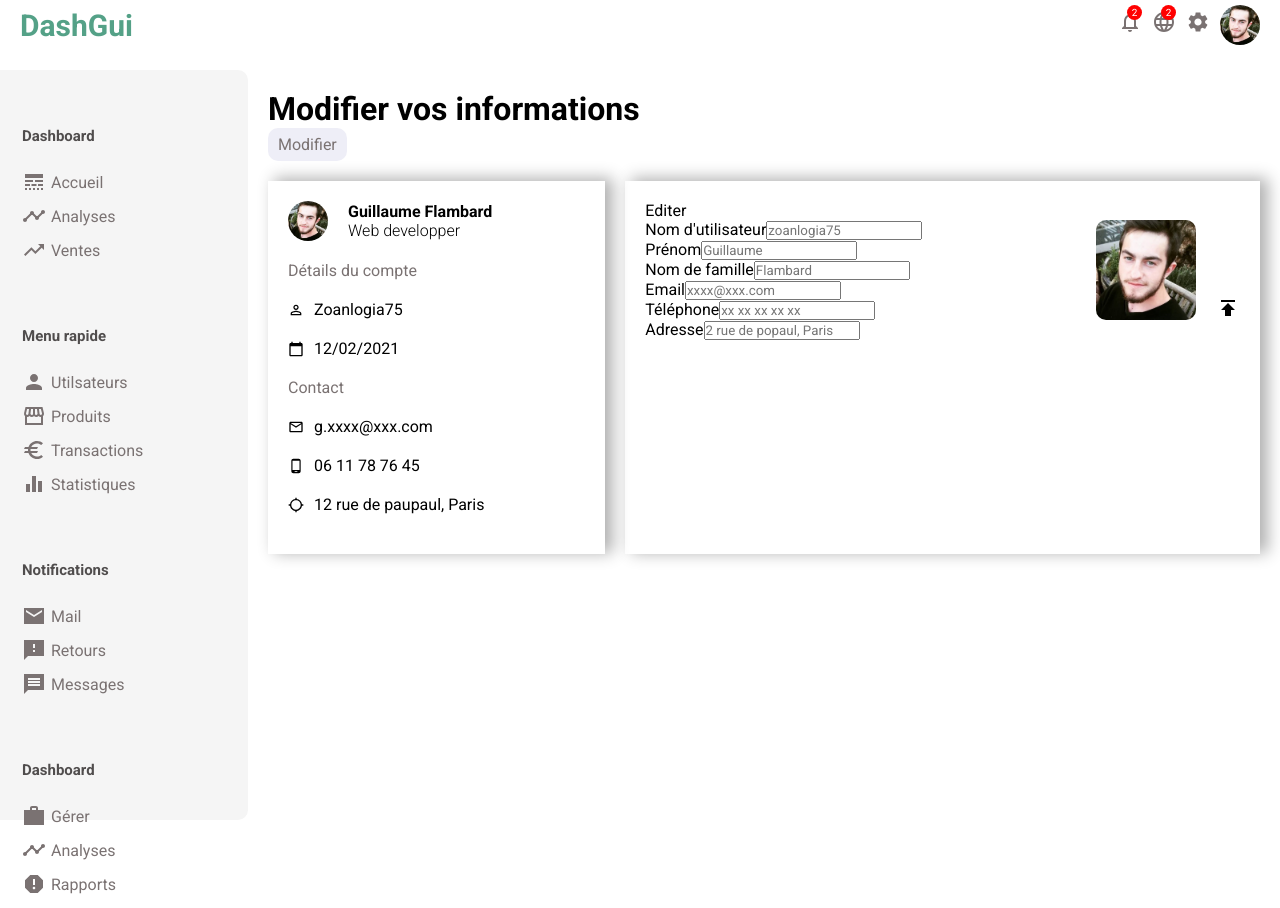
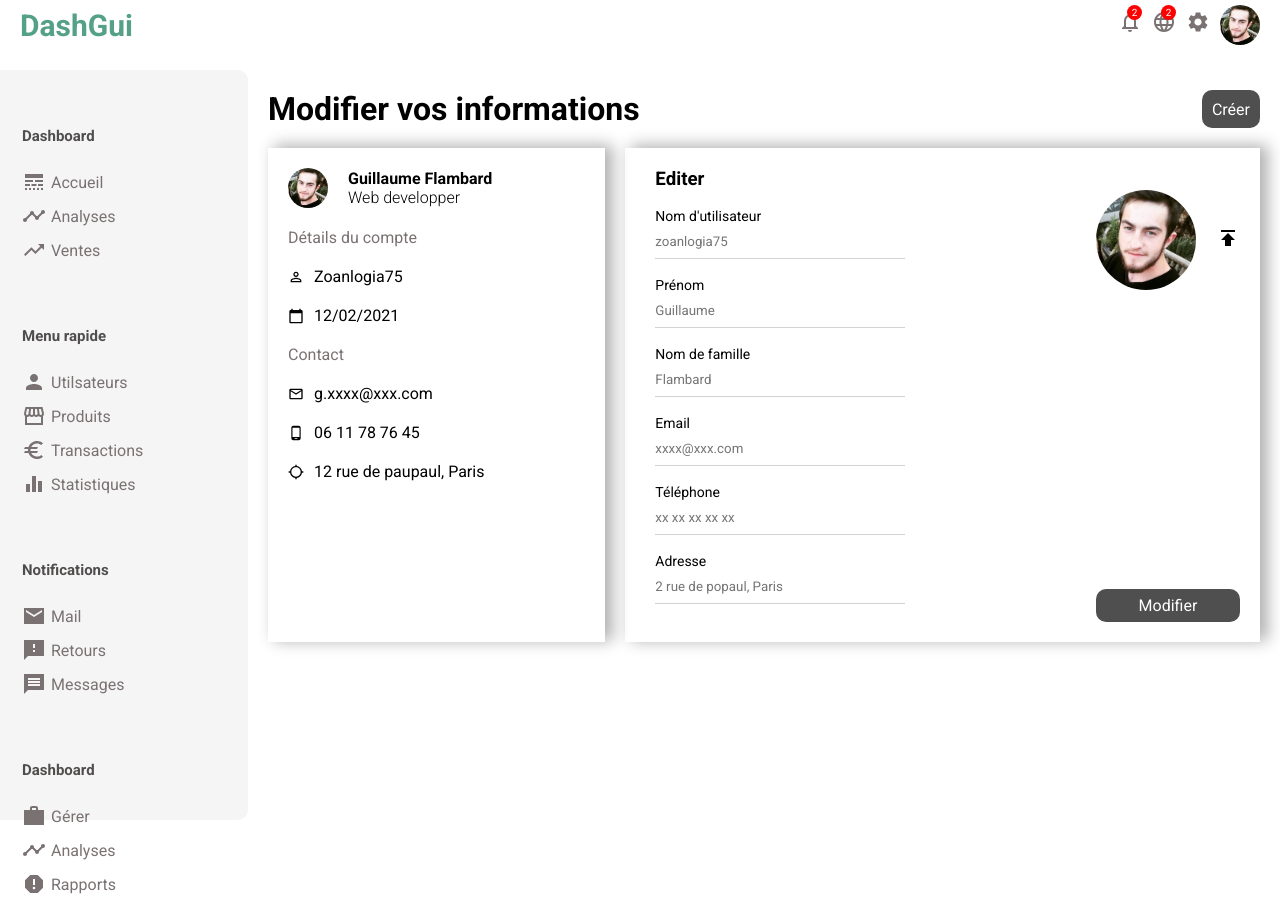
Before and after one commit to zoanlogia/react-dashboard, a React (Create React App) app: page /user/1 in a window 1280 px wide. Built offline with nearby package versions, Linux system fonts and the light colour scheme.

Commit message:
finish page user

```diff
--- a/src/pages/user/User.jsx
+++ b/src/pages/user/User.jsx
@@ -10,13 +10,15 @@ import {
   PhoneAndroid,
   Publish,
 } from "@material-ui/icons";
+import { Link } from "react-router-dom";
 
 export default function User() {
   return (
     <div className="user">
-      <div className="container__title">
+      <div className="user__container__title">
         <h1 className="title__user">Modifier vos informations</h1>
-        <button className="user__btn">Modifier</button>
+        <Link to="/newUser"></Link>
+        <button className="user__btn">Créer</button>
       </div>
       <div className="user__container">
         <div className="user__container__userShow">
@@ -75,7 +77,7 @@ export default function User() {
           </div>
         </div>
         <div className="user__container__userUpdate">
-          <span className="user__container__userUpdate__title">Editer</span>
+          <h3 className="user__container__userUpdate__title">Editer</h3>
           <form action="" className="user__container__userUpdate__form">
             <div className="user__container__userUpdate__form__left">
               <div className="user__container__userUpdate__form__left__item">
@@ -127,18 +129,21 @@ export default function User() {
                 />
               </div>
             </div>
-            <div className="user__container__userUpdate__form__rigth">
-              <div className="user__container__userUpdate__form__rigth__upload">
+            <div className="user__container__userUpdate__form__right">
+              <div className="user__container__userUpdate__form__right__upload">
                 <img
                   src={Avatar}
                   alt="avatar"
                   className="user__container__userUpdate__form__right__upload__img"
                 />
                 <label htmlFor="file">
-                  <Publish />
+                  <Publish className="user__container__userUpdate__form__right__upload__icon" />
                 </label>
                 <input type="file" id="file" style={{ display: "none" }} />
               </div>
+              <button className="user__container__userUpdate__form__right__btn">
+                Modifier
+              </button>
             </div>
           </form>
         </div>
--- a/src/pages/user/user.scss
+++ b/src/pages/user/user.scss
@@ -8,7 +8,6 @@
 
   &__container__title {
     display: flex;
-    align-items: center;
     justify-content: space-between;
   }
 
@@ -17,11 +16,12 @@
     align-items: center;
     border-radius: 10px;
     padding: 7px 10px;
-    background-color: $btn-color;
-    color: $grey-color;
+    background-color: #504f4f;
     cursor: pointer;
     font-size: 16px;
+    color: white;
   }
+
 
   &__container {
     display: flex;
@@ -93,24 +93,77 @@
       box-shadow: 7px -2px 15px 1px rgba(0, 0, 0, 0.31);
       margin-left: 20px;
 
+      &__title {
+        margin-left: 10px;
+        font-weight: 600;
+      }
+
       &__form {
         display: flex;
         justify-content: space-between;
+
         &__right {
+          display: flex;
+          flex-direction: column;
+          justify-content: space-between;
+
+          &__btn {
+            display: flex;
+            justify-content: space-between;
+            flex-direction: column;
+            border-radius: 10px;
+            border: none;
+            text-align: center;
+            align-items: center;
+            justify-content: center;
+            padding: 7px 10px;
+            background-color: #504f4f;
+            color: white;
+            cursor: pointer;
+            font-size: 16px;
+
+          }
+
           &__upload {
+            display: flex;
+            align-items: center;
+
             &__img {
               width: 100px;
               height: 100px;
-              border-radius: 10px;
+              border-radius: 50%;
               object-fit: cover;
               margin-right: 20px;
+            }
+
+            &__icon {
+              cursor: pointer;
             }
           }
         }
 
         &__left {
           &__item {
+            display: flex;
+            flex-direction: column;
+            margin: 18px 10px;
 
+            label {
+              font-size: 14px;
+            }
+
+            &__input {
+              border: none;
+              width: 250px;
+              border-bottom: 1px solid lightgray;
+              height: 35px;
+
+              &:focus,
+              textarea:focus,
+              select:focus {
+                outline: none;
+              }
+            }
           }
         }
       }
```
